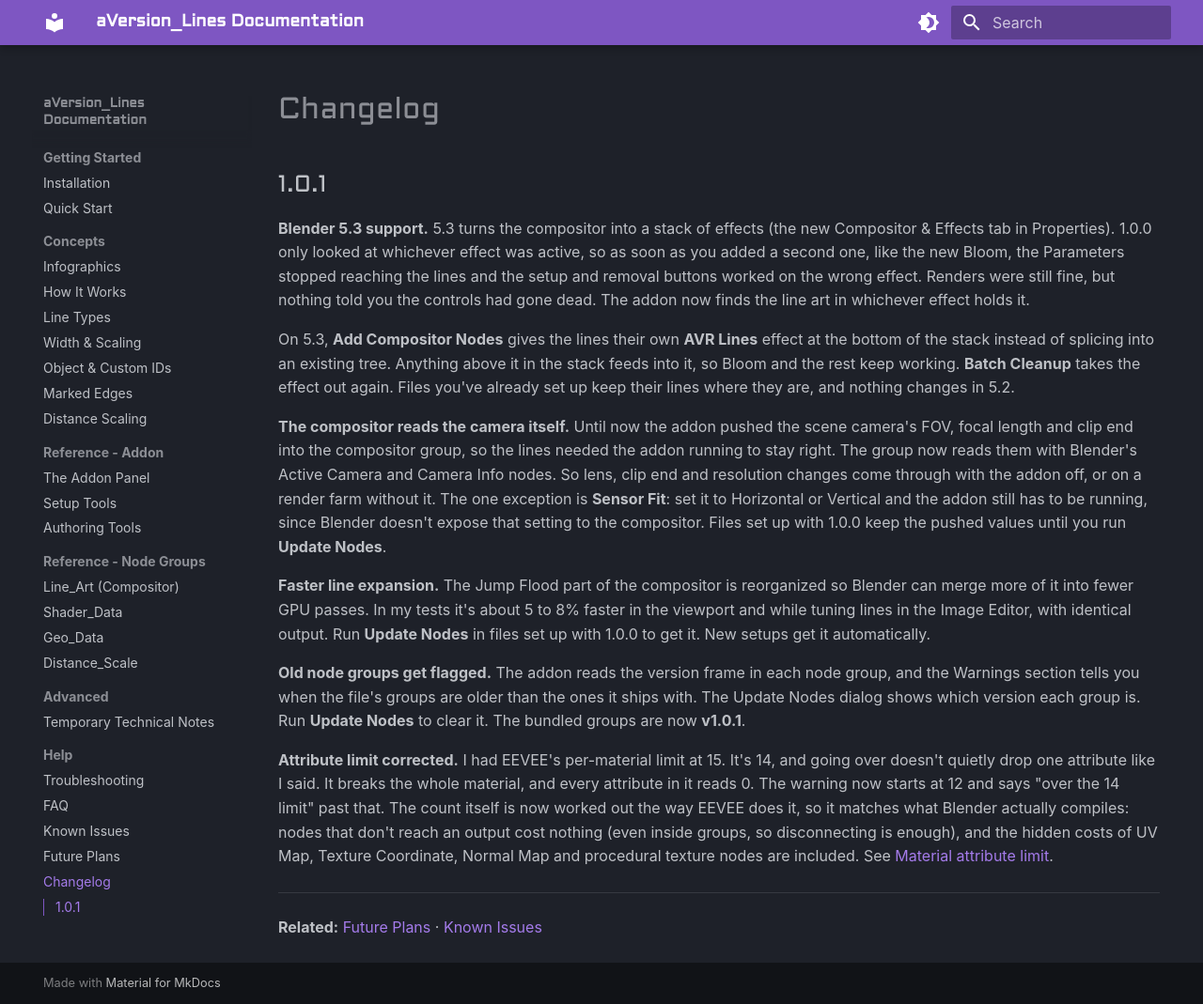
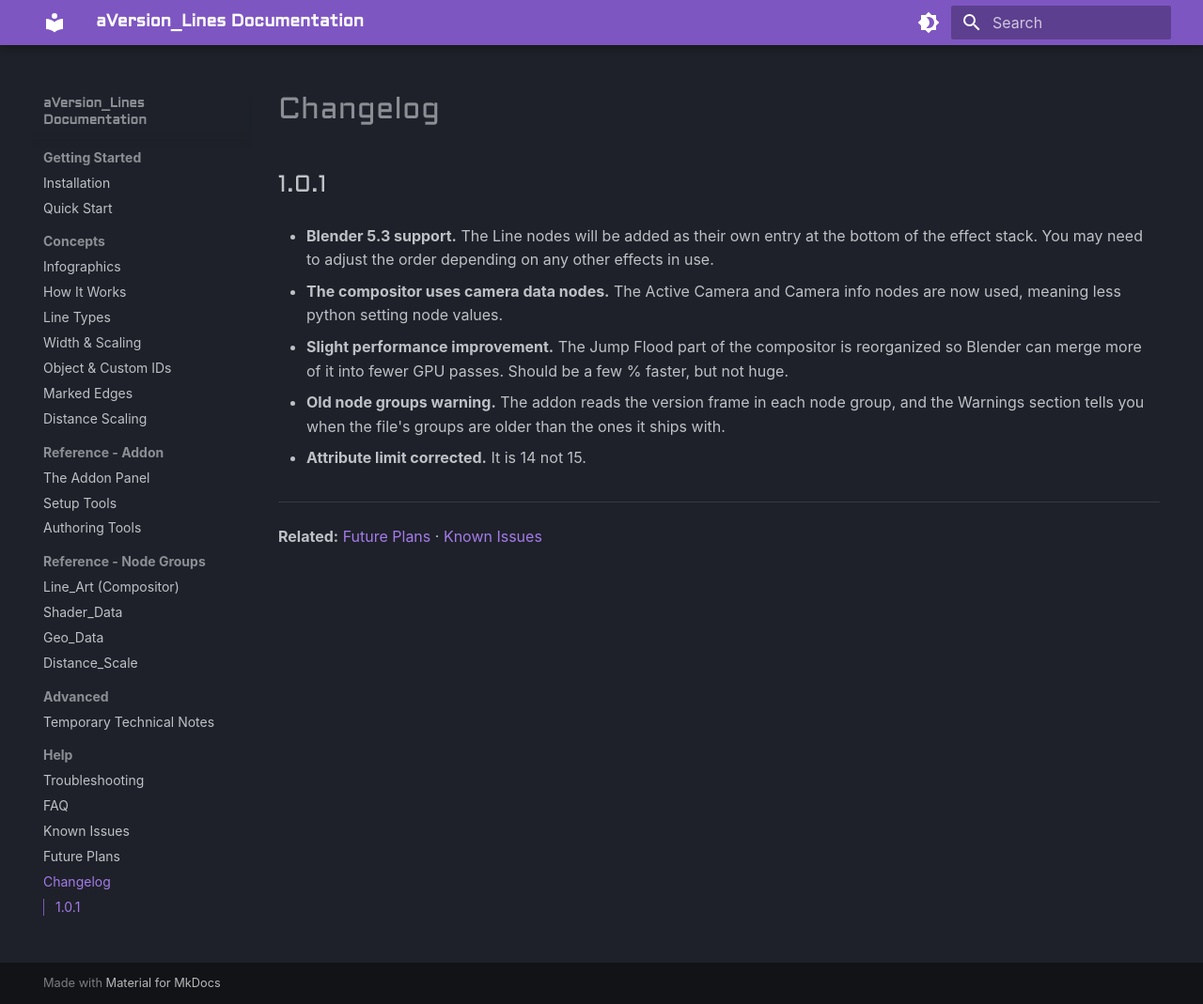
Before and after one commit to aVersionOfReality/avr_lines_docs, an MkDocs documentation site: the page built from docs/changelog.md, in a window 1280 px wide and 1069 px high. Shown: the whole window at 94% size. Built offline with MkDocs 1.6.1 and Material for MkDocs 9.7.7, drawn with Linux system fonts in a browser that asks for light colours.

Commit message:
Docs: fix five broken admonitions; simpler 1.0.1 changelog
The installation note had its body on the title line, and four notes had their later paragraphs turned into code fences. All now render inside their boxes.

Co-Authored-By: Claude Opus 5.5 <noreply@anthropic.com>

```diff
--- a/docs/changelog.md
+++ b/docs/changelog.md
@@ -2,17 +2,15 @@
 
 ## 1.0.1
 
-**Blender 5.3 support.** 5.3 turns the compositor into a stack of effects (the new Compositor & Effects tab in Properties). 1.0.0 only looked at whichever effect was active, so as soon as you added a second one, like the new Bloom, the Parameters stopped reaching the lines and the setup and removal buttons worked on the wrong effect. Renders were still fine, but nothing told you the controls had gone dead. The addon now finds the line art in whichever effect holds it.
+- **Blender 5.3 support.** The Line nodes will be added as their own entry at the bottom of the effect stack. You may need to adjust the order depending on any other effects in use.
 
-On 5.3, **Add Compositor Nodes** gives the lines their own **AVR Lines** effect at the bottom of the stack instead of splicing into an existing tree. Anything above it in the stack feeds into it, so Bloom and the rest keep working. **Batch Cleanup** takes the effect out again. Files you've already set up keep their lines where they are, and nothing changes in 5.2.
+- **The compositor uses camera data nodes.** The Active Camera and Camera info nodes are now used, meaning less python setting node values.
 
-**The compositor reads the camera itself.** Until now the addon pushed the scene camera's FOV, focal length and clip end into the compositor group, so the lines needed the addon running to stay right. The group now reads them with Blender's Active Camera and Camera Info nodes. So lens, clip end and resolution changes come through with the addon off, or on a render farm without it. The one exception is **Sensor Fit**: set it to Horizontal or Vertical and the addon still has to be running, since Blender doesn't expose that setting to the compositor. Files set up with 1.0.0 keep the pushed values until you run **Update Nodes**.
+- **Slight performance improvement.** The Jump Flood part of the compositor is reorganized so Blender can merge more of it into fewer GPU passes. Should be a few % faster, but not huge.
 
-**Faster line expansion.** The Jump Flood part of the compositor is reorganized so Blender can merge more of it into fewer GPU passes. In my tests it's about 5 to 8% faster in the viewport and while tuning lines in the Image Editor, with identical output. Run **Update Nodes** in files set up with 1.0.0 to get it. New setups get it automatically.
+- **Old node groups warning.** The addon reads the version frame in each node group, and the Warnings section tells you when the file's groups are older than the ones it ships with.
 
-**Old node groups get flagged.** The addon reads the version frame in each node group, and the Warnings section tells you when the file's groups are older than the ones it ships with. The Update Nodes dialog shows which version each group is. Run **Update Nodes** to clear it. The bundled groups are now **v1.0.1**.
-
-**Attribute limit corrected.** I had EEVEE's per-material limit at 15. It's 14, and going over doesn't quietly drop one attribute like I said. It breaks the whole material, and every attribute in it reads 0. The warning now starts at 12 and says "over the 14 limit" past that. The count itself is now worked out the way EEVEE does it, so it matches what Blender actually compiles: nodes that don't reach an output cost nothing (even inside groups, so disconnecting is enough), and the hidden costs of UV Map, Texture Coordinate, Normal Map and procedural texture nodes are included. See [Material attribute limit](troubleshooting.md#material-attribute-limit).
+- **Attribute limit corrected.** It is 14 not 15.
 
 ---
 
```
Also changed, not shown: docs/addon-panel.md (+2 -4 lines), docs/distance-scaling.md (+2 -4 lines), docs/installation.md (+2 -1 lines), docs/node-distance-scale.md (+2 -4 lines), docs/node-shader-data.md (+1 -3 lines).
